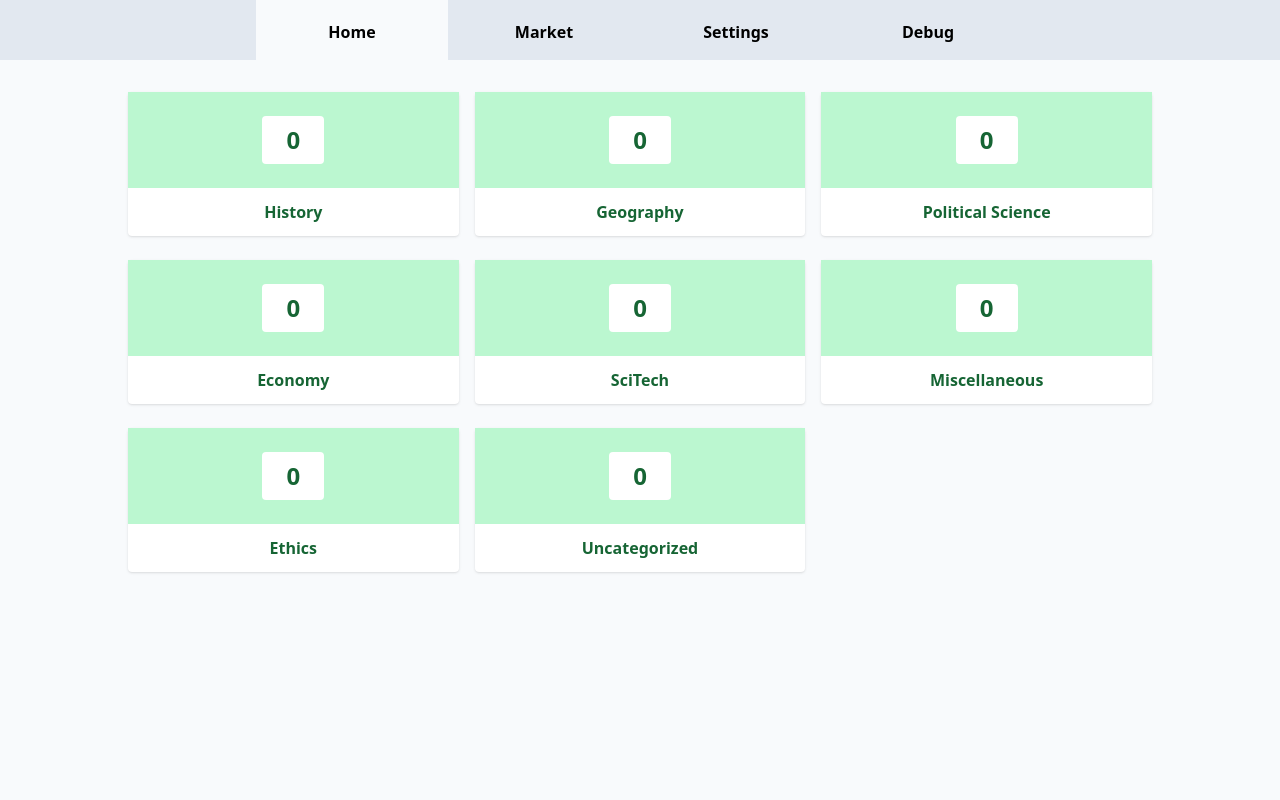
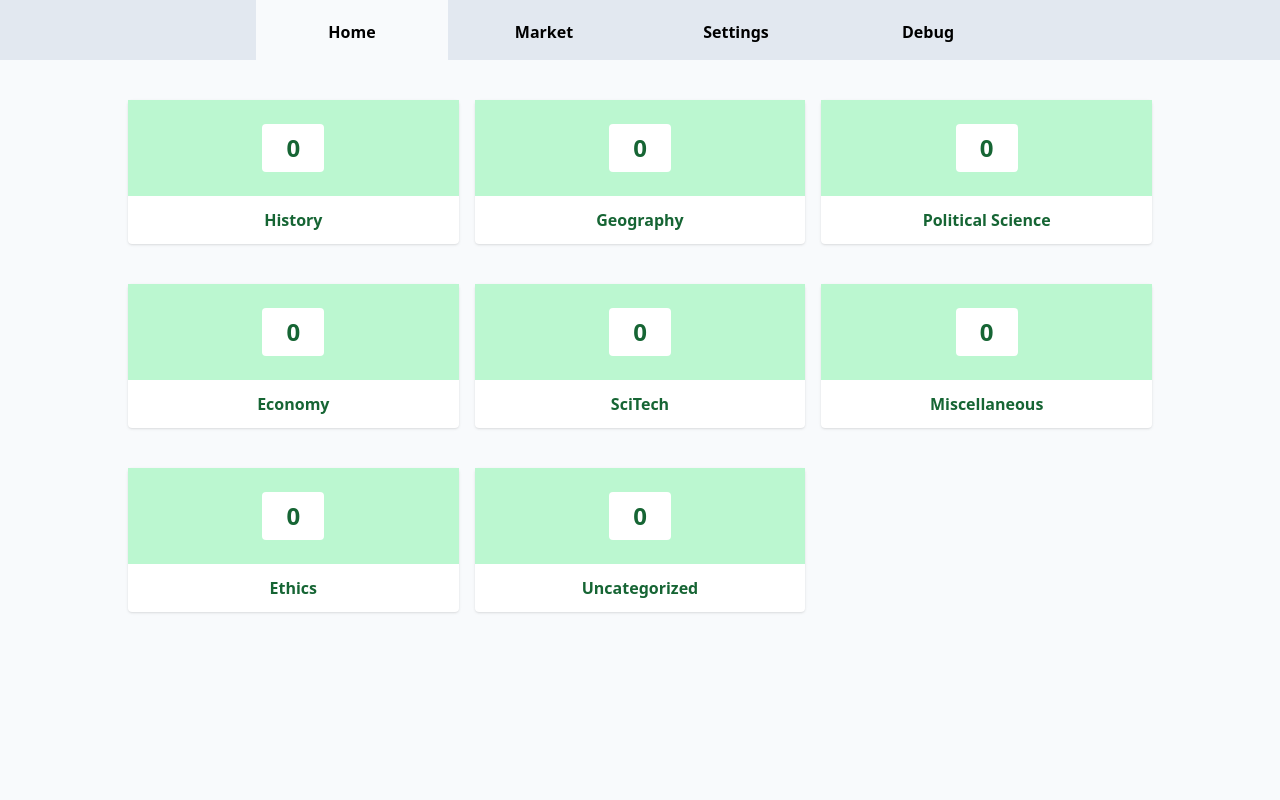
Before and after one commit to iaseth/pointedit, a React (Create React App) app: page / in a window 1280 px wide. Shown: the top 800 px of the page. Built offline with nearby package versions, Linux system fonts and the light colour scheme.

Commit message:
Added common Grid util for NoteGrid and CategoryGrid

```diff
--- a/src/PointApp/Content/Home/HomeUtils/CategoryGrid.js
+++ b/src/PointApp/Content/Home/HomeUtils/CategoryGrid.js
@@ -1,12 +1,14 @@
+import {Grid} from './Grid';
 import {CategoryBox} from './CategoryBox';
+
 
 
 export function CategoryGrid ({appdata, categories, goToCategory}) {
 	const catItems = categories.map((category, k) => <CategoryBox key={k} {...{appdata, category, goToCategory}} />);
 
 	return (
-		<div className="grid sm:grid-cols-2 lg:grid-cols-3 gap-x-4 gap-y-6 py-4">
+		<Grid>
 			{catItems}
-		</div>
+		</Grid>
 	);
 }
--- /dev/null
+++ b/src/PointApp/Content/Home/HomeUtils/Grid.js
@@ -0,0 +1,10 @@
+
+
+
+export function Grid ({children}) {
+	return (
+		<div className="grid sm:grid-cols-2 lg:grid-cols-3 gap-x-4 gap-y-10 py-6">
+			{children}
+		</div>
+	);
+}
--- a/src/PointApp/Content/Home/HomeUtils/NoteGrid.js
+++ b/src/PointApp/Content/Home/HomeUtils/NoteGrid.js
@@ -1,3 +1,4 @@
+import {Grid} from './Grid';
 import {NoteBox} from './NoteBox';
 
 
@@ -12,9 +13,9 @@ export function NoteGrid ({notes, goToViewer, title=null}) {
 
 			<main className="py-3">
 				{(notes.length === 0) && <h4 className="text-slate-500">No notes to show.</h4>}
-				{(notes.length > 0) && <div className="grid sm:grid-cols-2 lg:grid-cols-3 gap-x-4 gap-y-6 py-4">
+				{(notes.length > 0) && <Grid>
 					{notes.map(note => <NoteBox key={note.id} {...{note}} onClick={() => goToViewer(note.id)} />)}
-				</div>}
+				</Grid>}
 			</main>
 		</div>
 	);
```
